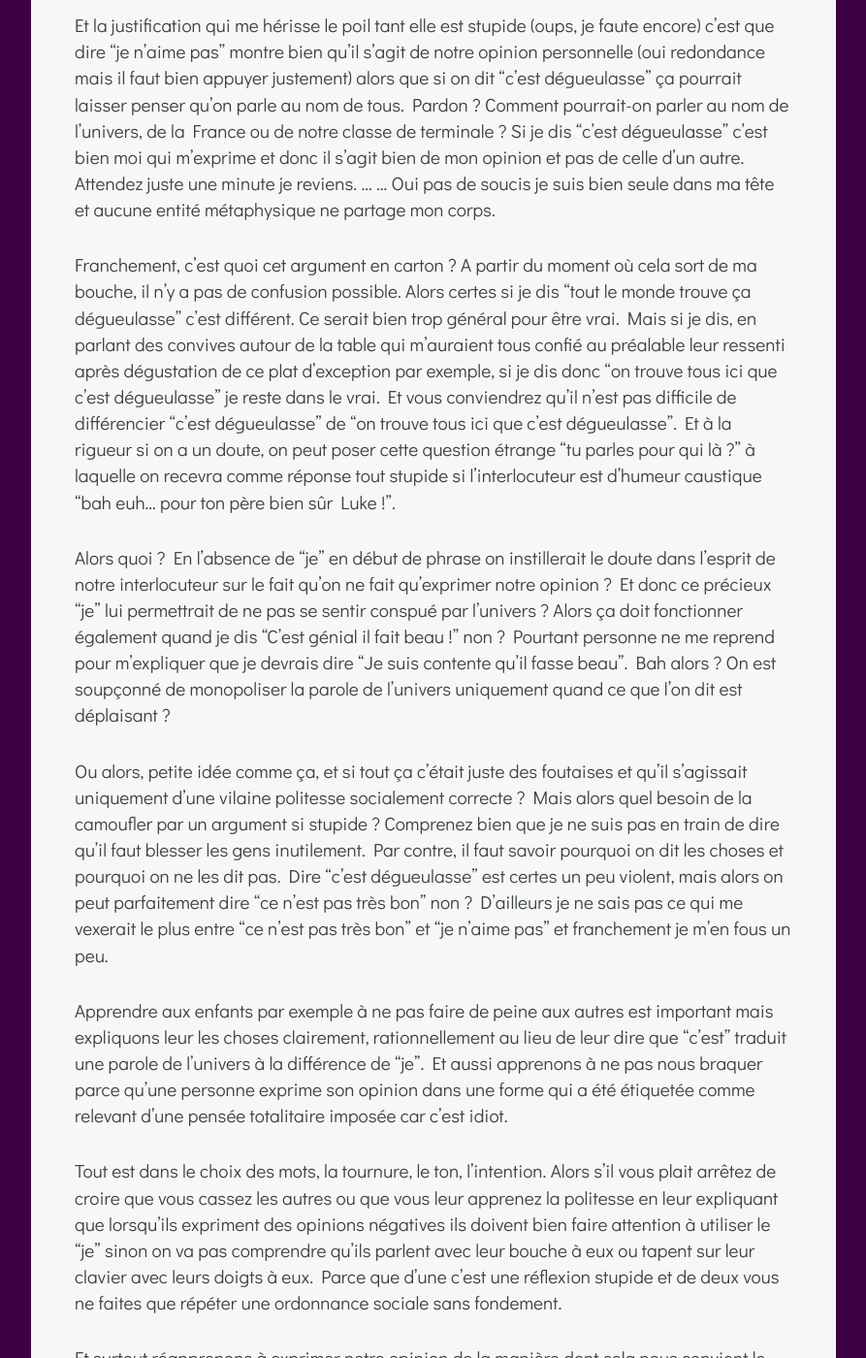
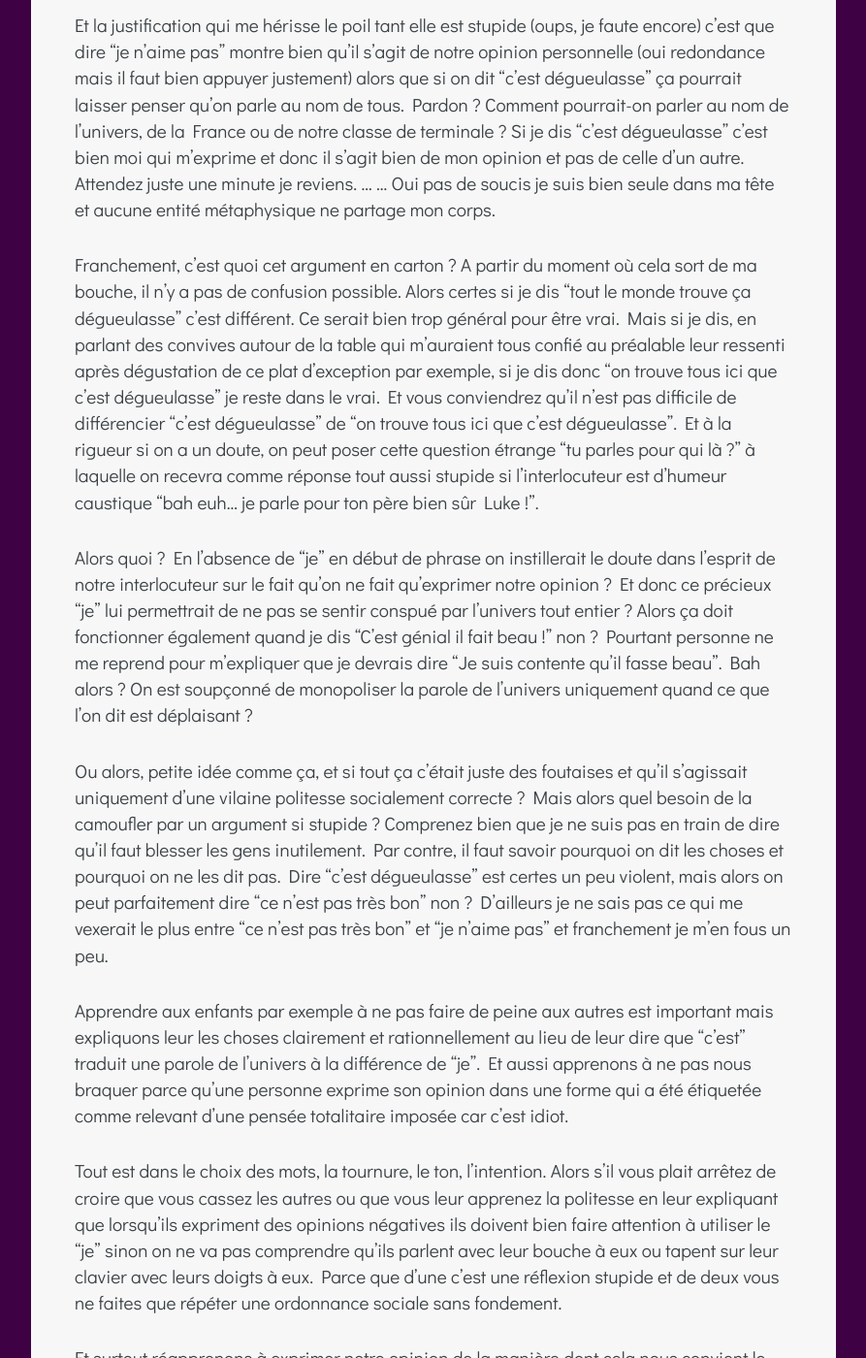
Before and after one commit to zinzoline/zinzoline.github.io, a Jekyll site: the page built from _posts/2014-12-15-on-dit-c-est-degueulasse-pas-je-n-aime-pas.markdown, in a window 1280 px wide and 1400 px high, scrolled down 902 px. Shown: the whole window at 97% size, without its empty margins (193-1086 px from the left). Built offline with Jekyll 4.4.1, drawn with Linux system fonts in a browser that asks for light colours; nearby versions of some CDN libraries; comment, search, counter and statistics services are not loaded; some of the changed text lies outside the part shown.

Commit message:
Update _posts/2014-12-15-on-dit-c-est-degueulasse-pas-je-n-aime-pas.markdown

```diff
--- a/_posts/2014-12-15-on-dit-c-est-degueulasse-pas-je-n-aime-pas.markdown
+++ b/_posts/2014-12-15-on-dit-c-est-degueulasse-pas-je-n-aime-pas.markdown
@@ -9,21 +9,21 @@ tags: ''
 ---
 **Warning : Article avec des mots pas sympas à l'intérieur**  On dit "je n'aime pas" ! Combien de fois avez-vous entendu (ou prononcé) ce genre de conneries ? Oups, pardon, de réflexions venant d'une tiers personne, idées certes que vous ne partagez pas mais que vous respectez bien sûr, car chacun mérite que... STOOOOOOOP ! Ras le bol de ces fausses politesses handicapantes.
 
-Je me suis heurtée à plusieurs reprises sur ce sujet avec pas mal de personnes et à chaque fois je me suis rendue compte (encore une fois) que j'étais face à des réflexions perroquets. Oui vous savez ce genre de phrases qu'on répète, parce qu'on nous les a dites et qu'on les a toujours entendues. On intègre et on recrache. Malgré tout j'ai déjà essayé de creuser un peu plus pour tenter de comprendre pourquoi il ne faut pas dire ce que l'on pense vraiment et surtout, de la manière dont ça nous convient.
+Au cours de ma vie je me suis heurtée à plusieurs reprises sur ce sujet avec pas mal de personnes et à chaque fois je me suis rendue compte (encore une fois) que j'étais face à des réflexions perroquets. Oui vous savez ce genre de phrases qu'on répète, parce qu'on nous les a dites et qu'on les a toujours entendues. On intègre et on recrache. Malgré tout j'ai déjà essayé de creuser un peu plus pour tenter de comprendre pourquoi il ne faut pas dire ce que l'on pense vraiment et surtout, de la manière dont ça nous convient.
 
 Et la justification qui me hérisse le poil tant elle est stupide (oups, je faute encore) c'est que dire "je n'aime pas" montre bien qu'il s'agit de notre opinion personnelle (oui redondance mais il faut bien appuyer justement) alors que si on dit "c'est dégueulasse" ça pourrait laisser penser qu'on parle au nom de tous. Pardon ? Comment pourrait-on parler au nom de l'univers, de la France ou de notre classe de terminale ? Si je dis "c'est dégueulasse" c'est bien moi qui m'exprime et donc il s'agit bien de mon opinion et pas de celle d'un autre. Attendez juste une minute je reviens. ... ... Oui pas de soucis je suis bien seule dans ma tête et aucune entité métaphysique ne partage mon corps.
 
-Franchement, c'est quoi cet argument en carton ? A partir du moment où cela sort de ma bouche, il n'y a pas de confusion possible. Alors certes si je dis "tout le monde trouve ça dégueulasse" c'est différent. Ce serait bien trop général pour être vrai. Mais si je dis, en parlant des convives autour de la table qui m'auraient tous confié au préalable leur ressenti après dégustation de ce plat d'exception par exemple, si je dis donc "on trouve tous ici que c'est dégueulasse" je reste dans le vrai. Et vous conviendrez qu'il n'est pas difficile de différencier "c'est dégueulasse" de "on trouve tous ici que c'est dégueulasse". Et à la rigueur si on a un doute, on peut poser cette question étrange "tu parles pour qui là ?" à laquelle on recevra comme réponse tout stupide si l'interlocuteur est d'humeur caustique "bah euh... pour ton père bien sûr Luke !".
+Franchement, c'est quoi cet argument en carton ? A partir du moment où cela sort de ma bouche, il n'y a pas de confusion possible. Alors certes si je dis "tout le monde trouve ça dégueulasse" c'est différent. Ce serait bien trop général pour être vrai. Mais si je dis, en parlant des convives autour de la table qui m'auraient tous confié au préalable leur ressenti après dégustation de ce plat d'exception par exemple, si je dis donc "on trouve tous ici que c'est dégueulasse" je reste dans le vrai. Et vous conviendrez qu'il n'est pas difficile de différencier "c'est dégueulasse" de "on trouve tous ici que c'est dégueulasse". Et à la rigueur si on a un doute, on peut poser cette question étrange "tu parles pour qui là ?" à laquelle on recevra comme réponse tout aussi stupide si l'interlocuteur est d'humeur caustique "bah euh... je parle pour ton père bien sûr Luke !".
 
-Alors quoi ? En l'absence de "je" en début de phrase on instillerait le doute dans l'esprit de notre interlocuteur sur le fait qu'on ne fait qu'exprimer notre opinion ? Et donc ce précieux "je" lui permettrait de ne pas se sentir conspué par l'univers ? Alors ça doit fonctionner également quand je dis "C'est génial il fait beau !" non ? Pourtant personne ne me reprend pour m'expliquer que je devrais dire "Je suis contente qu'il fasse beau". Bah alors ? On est soupçonné de monopoliser la parole de l'univers uniquement quand ce que l'on dit est déplaisant ?
+Alors quoi ? En l'absence de "je" en début de phrase on instillerait le doute dans l'esprit de notre interlocuteur sur le fait qu'on ne fait qu'exprimer notre opinion ? Et donc ce précieux "je" lui permettrait de ne pas se sentir conspué par l'univers tout entier ? Alors ça doit fonctionner également quand je dis "C'est génial il fait beau !" non ? Pourtant personne ne me reprend pour m'expliquer que je devrais dire "Je suis contente qu'il fasse beau". Bah alors ? On est soupçonné de monopoliser la parole de l'univers uniquement quand ce que l'on dit est déplaisant ?
 
 Ou alors, petite idée comme ça, et si tout ça c'était juste des foutaises et qu'il s'agissait uniquement d'une vilaine politesse socialement correcte ? Mais alors quel besoin de la camoufler par un argument si stupide ? Comprenez bien que je ne suis pas en train de dire qu'il faut blesser les gens inutilement. Par contre, il faut savoir pourquoi on dit les choses et pourquoi on ne les dit pas. Dire "c'est dégueulasse" est certes un peu violent, mais alors on peut parfaitement dire "ce n'est pas très bon" non ? D'ailleurs je ne sais pas ce qui me vexerait le plus entre "ce n'est pas très bon" et "je n'aime pas" et franchement je m'en fous un peu.
 
-Apprendre aux enfants par exemple à ne pas faire de peine aux autres est important mais expliquons leur les choses clairement, rationnellement au lieu de leur dire que "c'est" traduit une parole de l'univers à la différence de "je". Et aussi apprenons à ne pas nous braquer parce qu'une personne exprime son opinion dans une forme qui a été étiquetée comme relevant d'une pensée totalitaire imposée car c'est idiot.
+Apprendre aux enfants par exemple à ne pas faire de peine aux autres est important mais expliquons leur les choses clairement et rationnellement au lieu de leur dire que "c'est" traduit une parole de l'univers à la différence de "je". Et aussi apprenons à ne pas nous braquer parce qu'une personne exprime son opinion dans une forme qui a été étiquetée comme relevant d'une pensée totalitaire imposée car c'est idiot.
 
-Tout est dans le choix des mots, la tournure, le ton, l'intention. Alors s'il vous plait arrêtez de croire que vous cassez les autres ou que vous leur apprenez la politesse en leur expliquant que lorsqu'ils expriment des opinions négatives ils doivent bien faire attention à utiliser le "je" sinon on va pas comprendre qu'ils parlent avec leur bouche à eux ou tapent sur leur clavier avec leurs doigts à eux. Parce que d'une c'est une réflexion stupide et de deux vous ne faites que répéter une ordonnance sociale sans fondement.
+Tout est dans le choix des mots, la tournure, le ton, l'intention. Alors s'il vous plait arrêtez de croire que vous cassez les autres ou que vous leur apprenez la politesse en leur expliquant que lorsqu'ils expriment des opinions négatives ils doivent bien faire attention à utiliser le "je" sinon on ne va pas comprendre qu'ils parlent avec leur bouche à eux ou tapent sur leur clavier avec leurs doigts à eux. Parce que d'une c'est une réflexion stupide et de deux vous ne faites que répéter une ordonnance sociale sans fondement.
 
-Et surtout réapprenons à exprimer notre opinion de la manière dont cela nous convient le mieux, en commençant avec "je", "c'est" ou même "cette bande d'enculés". Notre opinion n'engagera jamais que nous, il n'y a rien à craindre de ce côté là. Un petit kikoo aux twittos friands du "Mes tweets n'engagent que moi". C'est tellement triste d'avoir à préciser ce genre d'évidences. Encore, venant d'un patron d'une grande société je pourrais comprendre mais quand le quidam se sent obligé de préciser que ce qu'il dit n'engage que lui, avec en sous titre que cela n'a pas vraiment d'importance d'ailleurs, promis, ça en devient risible voire même franchement déprimant.
+Et surtout réapprenons à exprimer notre opinion de la manière dont cela nous convient le mieux, en commençant avec "je", "c'est" ou même "cette bande d'enculés". Notre opinion n'engagera jamais que nous, il n'y a rien à craindre de ce côté là. Un petit kikoo aux twittos friands du "Mes tweets n'engagent que moi". C'est tellement triste d'avoir à préciser ce genre d'évidences. Encore, venant du patron d'une grande société je pourrais comprendre mais quand le quidam se sent obligé de préciser que ce qu'il dit n'engage que lui, avec en sous titre que cela n'a pas vraiment d'importance d'ailleurs, promis, ça en devient risible voire même franchement déprimant.
 
 Nous sommes dans une société où toute idée un tant soi peu virulente et affirmée est étiquettée comme étant "extrême" et jetée au panier. On parle pas avec les extrémistes, bouh l'extrémiste ! Vous pensez vraiment que les choses avancent et changent en restant dans le mou ? Aujourd'hui il faudrait tout respecter, tout accepter, penser mais pas trop fort, affirmer son opinion mais dire en même temps qu'on partage aussi celle de l'autre. On ne dit pas "c'est dégueulasse d'envoyer des bombes sur des enfants" mais "je n'aime pas qu'on envoie des bombes sur des enfants". Super !
 
```
